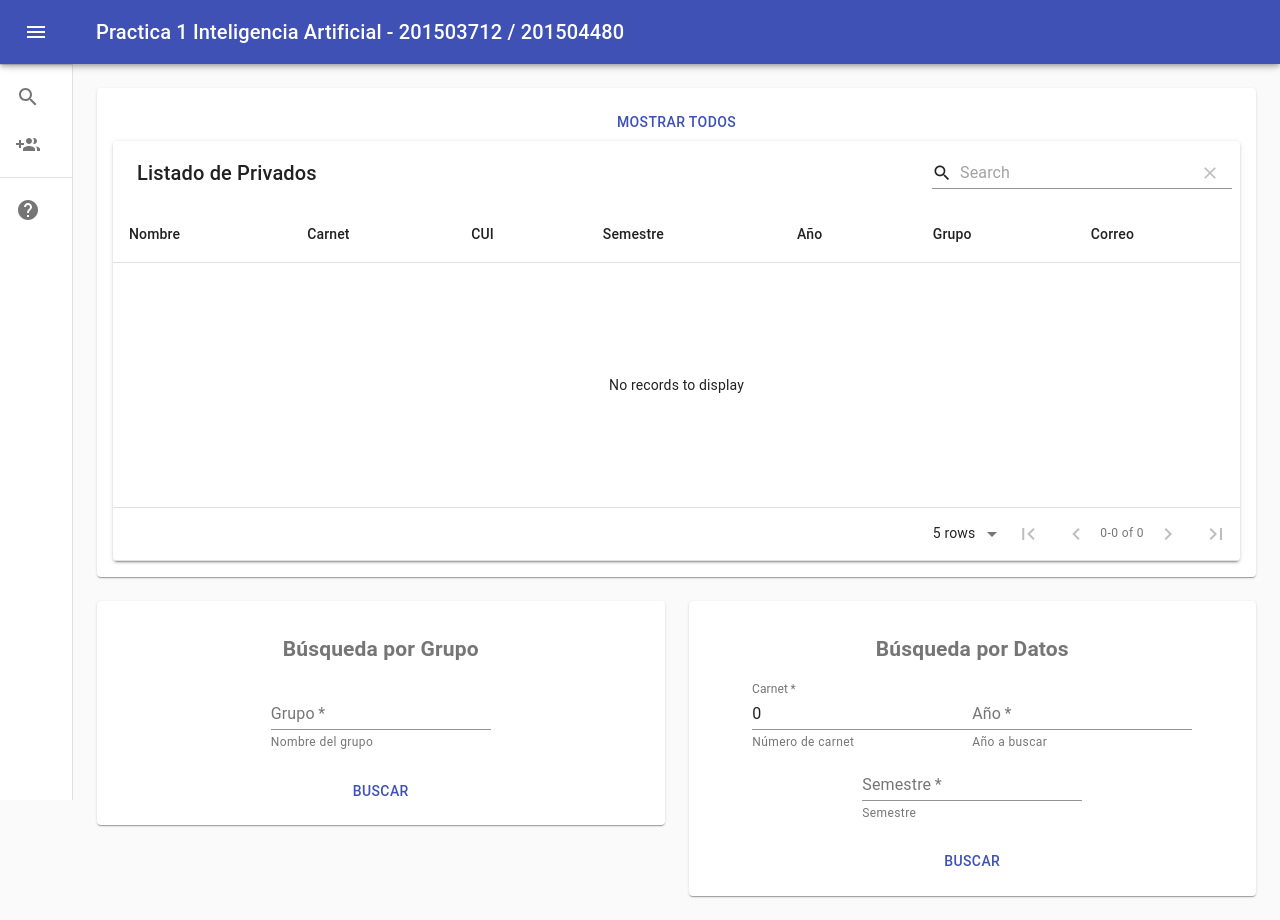
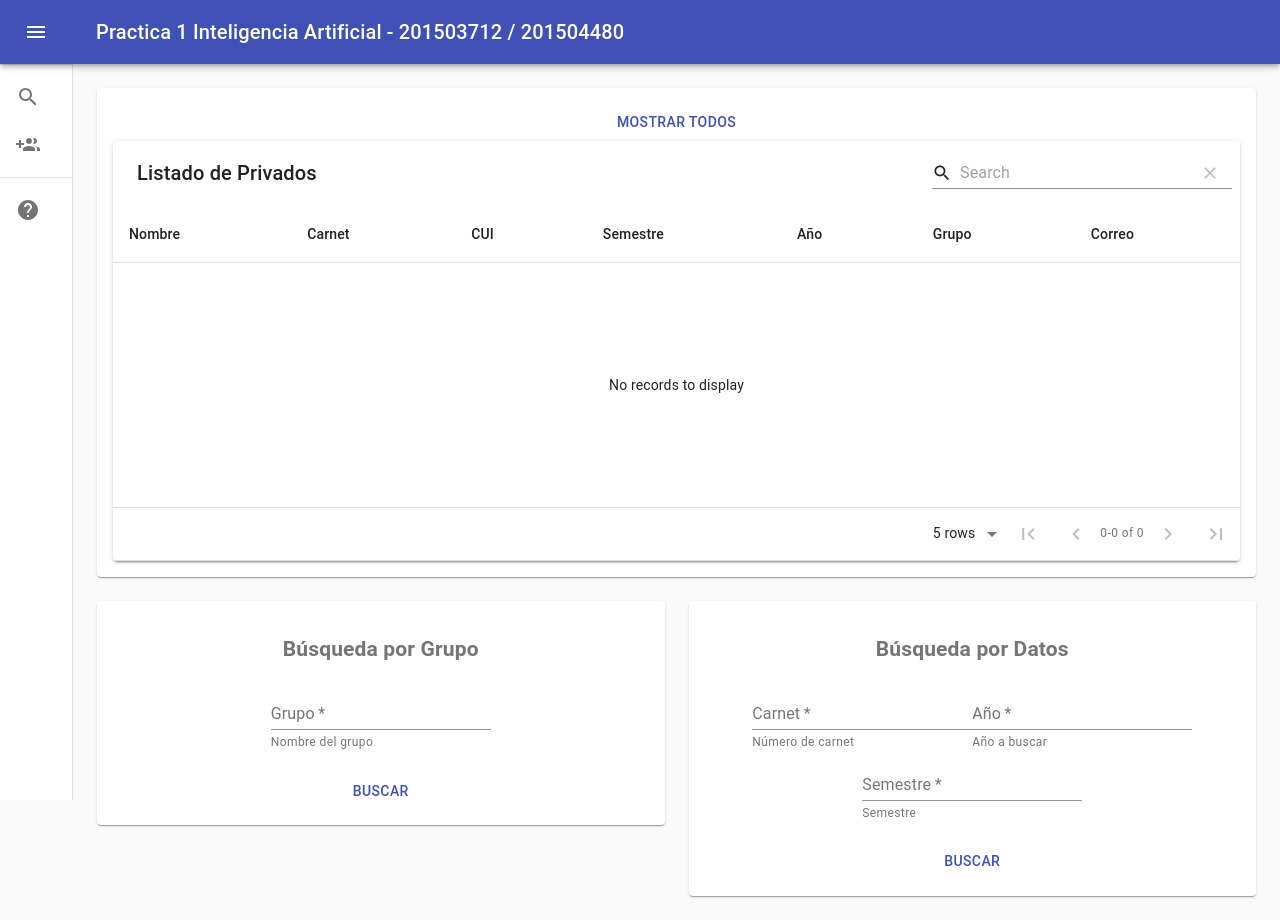
Before and after one commit to usackoka/IA-PRACTICA1-FRONTEND, a React (Create React App) app: page / in a window 1280 px wide. Built offline with nearby package versions, Linux system fonts and the light colour scheme.

Commit message:
fixed busqueda

```diff
--- a/src/modules/module.privados/components/Crud/crud.component.js
+++ b/src/modules/module.privados/components/Crud/crud.component.js
@@ -15,7 +15,7 @@ const CRUDPrivados = props => {
     nombre:"",
     cui:"",
     correo:"",
-    carnet:0,
+    carnet:"",
     grupo:"",
     semestre:"",
     year:"2020"
@@ -27,7 +27,7 @@ const CRUDPrivados = props => {
 
   const handleSubmit = async () => {
 
-    if(data.carnet===0 && data.nombre==="" && data.cui===""){
+    if(data.carnet==="" && data.nombre==="" && data.cui===""){
       const Toast = Swal.mixin({
         toast: true,
         position: 'bottom-end',
--- a/src/modules/module.privados/components/List/list.component.js
+++ b/src/modules/module.privados/components/List/list.component.js
@@ -11,7 +11,7 @@ const ListPrivados = props => {
     grupo: ""
   })
   const [busqueda2, setBusqueda2] = useState({
-    carnet: 0,
+    carnet: "",
     year: "",
     semestre: ""
   })
@@ -83,9 +83,10 @@ const ListPrivados = props => {
     try {
       carnet = parseInt(busqueda2.carnet)
     } catch (error) {
+      console.log("error al parsear int: "+error)
     }
     db.collection('Solicitudes')
-    .where("carnet", "==", carnet)
+    .where("carnet", "==", busqueda2.carnet)
     .where("semestre", "==", busqueda2.semestre)
     .where("year", "==", busqueda2.year)
     .get()
```
